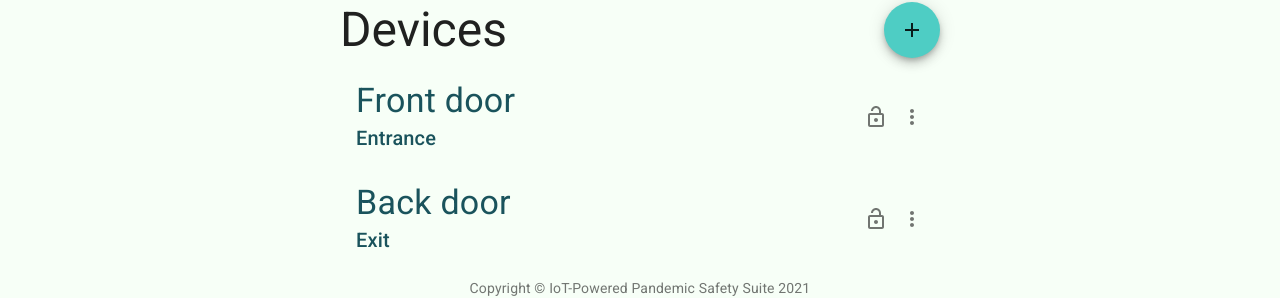
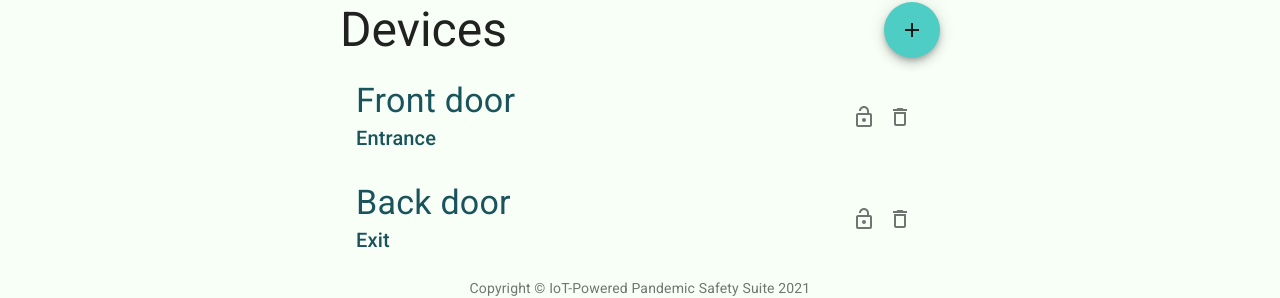
Before and after one commit to SWENG-Group-9/Frontend, a React (Create React App) app: page / in a window 1280 px wide. Shown: the part 378-676 px from the top of the page. Built offline with nearby package versions, Linux system fonts and the light colour scheme.

Commit message:
Removed pop over
Might add back later

```diff
--- a/src/DevicesTable.js
+++ b/src/DevicesTable.js
@@ -9,15 +9,10 @@ import Fab from "@material-ui/core/Fab";
 import AddIcon from "@material-ui/icons/Add";
 import Typography from "@material-ui/core/Typography";
 import Box from "@material-ui/core/Box";
-import MoreVertIcon from "@material-ui/icons/MoreVert";
+import DeleteOutlineIcon from "@material-ui/icons/DeleteOutline";
 import LockOpenOutlinedIcon from "@material-ui/icons/LockOpenOutlined";
 import LockOutlinedIcon from "@material-ui/icons/LockOutlined";
-import ClickAwayListener from "@material-ui/core/ClickAwayListener";
-import Grow from "@material-ui/core/Grow";
-import Paper from "@material-ui/core/Paper";
-import Popper from "@material-ui/core/Popper";
 import MenuItem from "@material-ui/core/MenuItem";
-import MenuList from "@material-ui/core/MenuList";
 import TextField from "@material-ui/core/TextField";
 import Dialog from "@material-ui/core/Dialog";
 import DialogActions from "@material-ui/core/DialogActions";
@@ -25,8 +20,6 @@ import DialogContent from "@material-ui/core/DialogContent";
 import DialogContentText from "@material-ui/core/DialogContentText";
 import DialogTitle from "@material-ui/core/DialogTitle";
 import Button from "@material-ui/core/Button";
-import Select from "@material-ui/core/Select";
-import InputLabel from "@material-ui/core/InputLabel";
 
 const useStyles = makeStyles((theme) => ({
   root: {
@@ -49,7 +42,6 @@ const tempDevices = [
 export default function DevicesTable() {
   const classes = useStyles();
   const [locked, setLocked] = React.useState(["locked"]);
-  const [open, setOpen] = React.useState(false);
   const [addOpen, setAddOpen] = React.useState(false);
   const [type, setType] = React.useState("");
 
@@ -78,36 +70,7 @@ export default function DevicesTable() {
     setLocked(newLock);
   };
 
-  const anchorRef = React.useRef(null);
-
-  const handleOpen = () => {
-    setOpen((prevOpen) => !prevOpen);
-  };
-
-  const handleClose = (event) => {
-    if (anchorRef.current && anchorRef.current.contains(event.target)) {
-      return;
-    }
-
-    setOpen(false);
-  };
-
-  function handleListKeyDown(event) {
-    if (event.key === "Tab") {
-      event.preventDefault();
-      setOpen(false);
-    }
-  }
-
-  // return focus to the button when we transitioned from !open -> open
-  const prevOpen = React.useRef(open);
-  React.useEffect(() => {
-    if (prevOpen.current === true && open === false) {
-      anchorRef.current.focus();
-    }
-
-    prevOpen.current = open;
-  }, [open]);
+  const handleDelete = (value) => {};
 
   return (
     <>
@@ -195,52 +158,8 @@ export default function DevicesTable() {
                     <LockOpenOutlinedIcon />
                   )}
                 </IconButton>
-                <IconButton
-                  edge="end"
-                  aria-label="MoreVertIcon"
-                  aria-haspopup="true"
-                  aria-controls={open ? "menu-list-grow" : undefined}
-                  onClick={handleOpen}
-                  ref={anchorRef}
-                >
-                  <MoreVertIcon />
-                  <Popper
-                    open={open}
-                    anchorEl={anchorRef.current}
-                    role={undefined}
-                    transition
-                    disablePortal
-                    placement="right"
-                  >
-                    {({ TransitionProps, placement }) => (
-                      <Grow
-                        {...TransitionProps}
-                        style={{
-                          transformOrigin:
-                            placement === "bottom"
-                              ? "center top"
-                              : "center bottom",
-                        }}
-                      >
-                        <Paper>
-                          <ClickAwayListener onClickAway={handleClose}>
-                            <MenuList
-                              autoFocusItem={open}
-                              id="menu-list-grow"
-                              onKeyDown={handleListKeyDown}
-                            >
-                              <MenuItem onClick={handleClose}>
-                                Manage Device
-                              </MenuItem>
-                              <MenuItem onClick={handleClose}>
-                                Door Statistics
-                              </MenuItem>
-                            </MenuList>
-                          </ClickAwayListener>
-                        </Paper>
-                      </Grow>
-                    )}
-                  </Popper>
+                <IconButton>
+                  <DeleteOutlineIcon onclick={handleLock(index)} />
                 </IconButton>
               </ListItemSecondaryAction>
             </ListItem>
```
